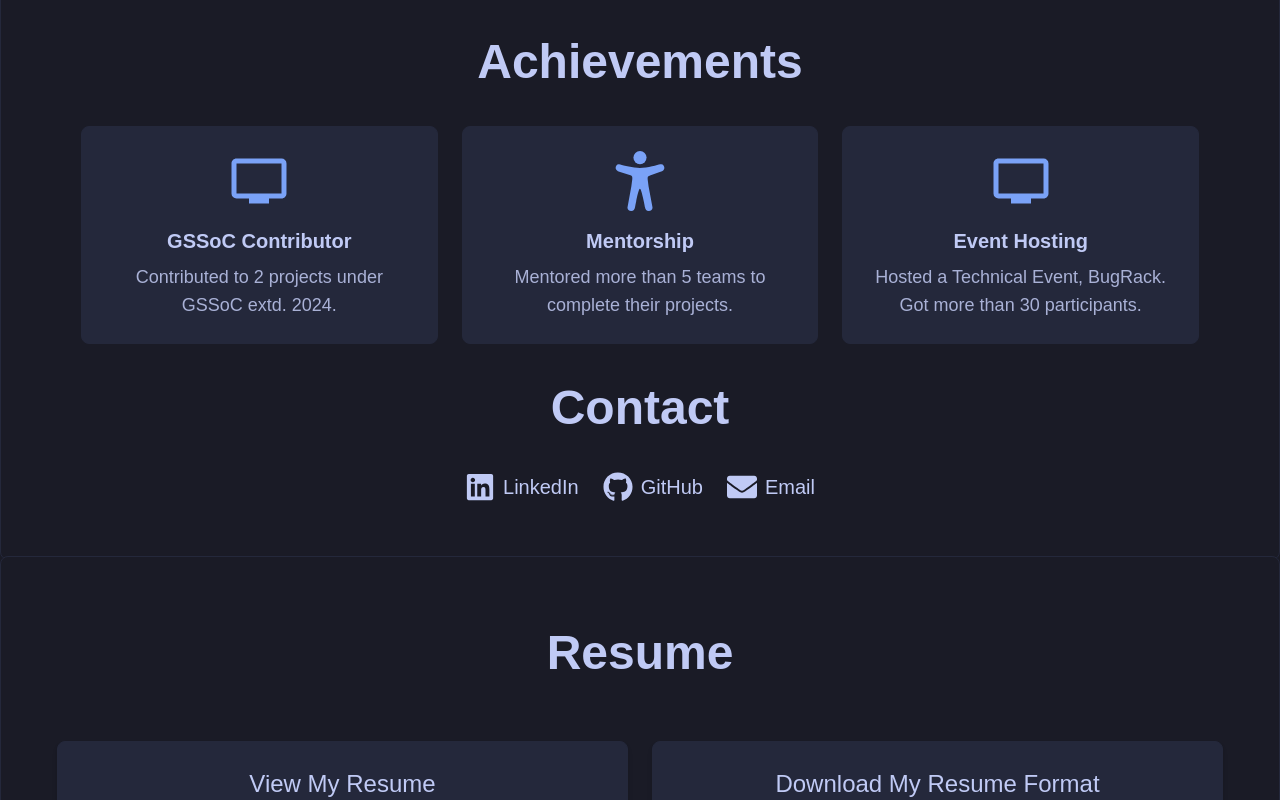
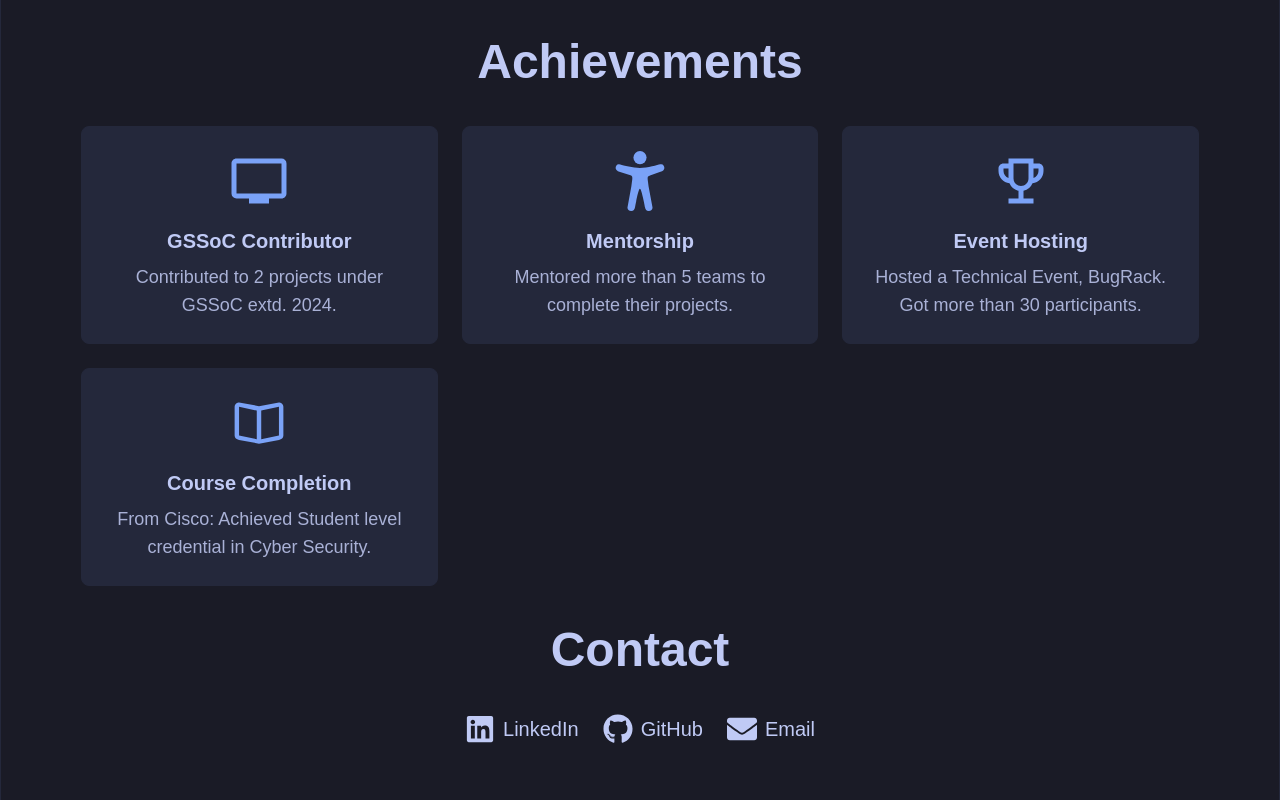
Before and after one commit to MohassinHussain/MHsPort, a Next.js app: page / in a window 1280 px wide. Shown: the part 4880-5680 px from the top of the page. Built offline with nearby package versions, Linux system fonts and the light colour scheme.

Commit message:
Minor changes

```diff
--- a/app/components/Card1.js
+++ b/app/components/Card1.js
@@ -7,11 +7,19 @@ function Card1() {
     <div className="flex flex-col md:grid md:grid-cols-2 grid-cols-1 gap-4 w-[80rem] sm:w-[90%] mx-auto mt-5 bg-[#1a1b26] p-8 rounded-lg border border-[#24283b]">
       <div className="flex flex-col justify-center px-4 sm:px-8">
         <h1 className="text-4xl sm:text-5xl font-bold pb-6 text-[#c0caf5]">B Md Mohassin Hussain</h1>
+       {/* <h1 class="text-6xl font-bold text-transparent bg-clip-text bg-gradient-to-r from-[#c0caf5] via-[#c0caf5] to-white drop-shadow-[0px_0px_10px_rgba(255,255,255,0.5)]">
+  Glossy Text
+</h1> */}
+
+
+
+
         <p className="text-xl sm:text-2xl text-[#a9b1d6]">Full-stack Developer AI Enthusiast</p>
       </div>
 
       <div className="flex justify-center items-center px-4 sm:px-8">
         <Image
+          alt="Image"
           src={im}
           width={400}
           height={500}
--- a/app/components/Card4.js
+++ b/app/components/Card4.js
@@ -1,6 +1,7 @@
 import React, { useEffect, useRef, useState } from "react";
 import Image from "next/image";
-import { MdOutlinePersonalVideo } from "react-icons/md";
+import { MdOutlinePersonalVideo, MdOutlineEmojiEvents } from "react-icons/md";
+import { IoMdBook } from "react-icons/io";
 import { IoAccessibility } from "react-icons/io5";
 import { IoClose } from "react-icons/io5";
 import { FaLinkedin, FaGithub, FaEnvelope } from "react-icons/fa";
@@ -157,13 +158,13 @@ function Card4() {
           <div
             key={index}
             ref={el => projectRefs.current[index] = el}
-            className="bg-[#24283b] p-4 sm:p-6 rounded-lg border border-[#24283b] hover:border-[#7aa2f7] transition-all duration-300 transform hover:scale-105 opacity-0 translate-y-10 transition-all duration-700 ease-out"
+            className="bg-[#24283b] p-4 sm:p-6 rounded-lg border border-[#24283b] hover:border-[#7aa2f7] transition-all transform hover:scale-105 opacity-0 translate-y-10 transition-all duration-700 ease-out"
           >
             <h2 className="text-4xl sm:text-5xl font-bold text-[#7aa2f7] text-center">{project.number}</h2>
             <h1 className="font-bold text-2xl sm:text-3xl pt-3 sm:pt-4 text-[#c0caf5] text-center">{project.title}</h1>
             <p className="text-base sm:text-lg text-[#a9b1d6] mt-3 sm:mt-4">{project.description}</p>
             <div className="mt-4 sm:mt-6 text-center">
-             {project.apk && project.docs ?<>
+              {project.apk && project.docs ? <>
                 <a
                   href={project.apk}
                   className="inline-block underline text-[#7aa2f7] text-lg sm:text-xl hover:text-[#bb9af7] transition-colors"
@@ -322,6 +323,7 @@ function Card4() {
                 Contributed to 2 projects under GSSoC extd. 2024.
               </p>
             </div>
+            <a href="https://drive.google.com/file/d/14HWLdYkInhVeYSHxvw3kgRqp_E2RJXRu/view?usp=sharing">
             <div className="flex flex-col items-center bg-[#24283b] p-6 rounded-lg border border-[#24283b] hover:border-[#7aa2f7] transition-all duration-300">
               <IoAccessibility className="text-6xl mb-4 text-[#7aa2f7]" />
               <h2 className="text-xl font-bold text-[#c0caf5] mb-2">Mentorship</h2>
@@ -329,13 +331,24 @@ function Card4() {
                 Mentored more than 5 teams to complete their projects.
               </p>
             </div>
+            </a>
+            <a href="https://drive.google.com/file/d/13hbmNKMa0-fDhRjAiHMCNHqkCnkU4lyR/view?usp=sharing">
               <div className="flex flex-col items-center bg-[#24283b] p-6 rounded-lg border border-[#24283b] hover:border-[#7aa2f7] transition-all duration-300">
-              <MdOutlinePersonalVideo className="text-6xl mb-4 text-[#7aa2f7]" />
+                <MdOutlineEmojiEvents className="text-6xl mb-4 text-[#7aa2f7]" />
                 <h2 className="text-xl font-bold text-[#c0caf5] mb-2">Event Hosting</h2>
                 <p className="text-lg text-center text-[#a9b1d6]">
                   Hosted a Technical Event, BugRack. Got more than 30 participants.
                 </p>
+              </div> </a>
+              <a href="https://drive.google.com/file/d/18ITFakRV16X0d-dKzNdx-pU2yDbRk5EM/view?usp=drive_link">
+            <div className="flex flex-col items-center bg-[#24283b] p-6 rounded-lg border border-[#24283b] hover:border-[#7aa2f7] transition-all duration-300">
+             <IoMdBook className="text-6xl mb-4 text-[#7aa2f7]" />
+              <h2 className="text-xl font-bold text-[#c0caf5] mb-2">Course Completion</h2>
+              <p className="text-lg text-center text-[#a9b1d6]">
+               From Cisco: Achieved Student level credential in Cyber Security.
+              </p>
             </div>
+            </a>
           </div>
         </div>
 
--- a/app/components/Card6.js
+++ b/app/components/Card6.js
@@ -15,11 +15,13 @@ function Card6() {
         </a>
 
         {/* Download My Resume Format Card */}
+        <a target="_blank" href="https://drive.google.com/file/d/1kEBEMc42jfbQVm0AdtvcppJhcwqdXP76/view?usp=sharing">
         <div className="p-6 bg-[#24283b] rounded-lg border border-[#24283b] hover:bg-[#7aa2f7] transition-all duration-300 transform hover:scale-105 shadow-md">
           <p className="text-[1.5rem] text-center text-[#c0caf5] hover:text-[#1a1b26] transition-all duration-300 transform hover:scale-105">
             Download My Resume Format
           </p>
         </div>
+        </a>
       </div>
     </div>
   );
--- a/app/page.js
+++ b/app/page.js
@@ -69,7 +69,7 @@ export default function Home() {
       <div
         ref={el => sectionRefs.current[3] = el}
         id="section-projects"
-        className="s4-projects bg-[#1a1b26] h-auto sm:h-[150rem] md:h-[200rem] lg:h-[200rem] xl:h-[200rem] flex justify-center opacity-0 translate-y-10 transition-all duration-700 ease-out"
+        className="s4-projects bg-[#1a1b26] h-auto sm:h-[180rem] md:h-[220rem] lg:h-[220rem] xl:h-[220rem] flex justify-center opacity-0 translate-y-10 transition-all duration-700 ease-out"
       >
         <Card4 />
       </div>
--- a/package.json
+++ b/package.json
@@ -11,7 +11,7 @@
   "dependencies": {
     "@geist-ui/icons": "^1.0.2",
     "@next/third-parties": "^15.3.2",
-    "next": "^15.1.7",
+    "next": "^15.3.5",
     "react": "^19.0.0",
     "react-dom": "^19.0.0",
     "react-icons": "^5.5.0"
```
Also changed, not shown: app/globals.css (+23 -0 lines), 1 other file (tests, documents, lock files or other folders). Lines whose indentation alone changed are shown as unchanged.
